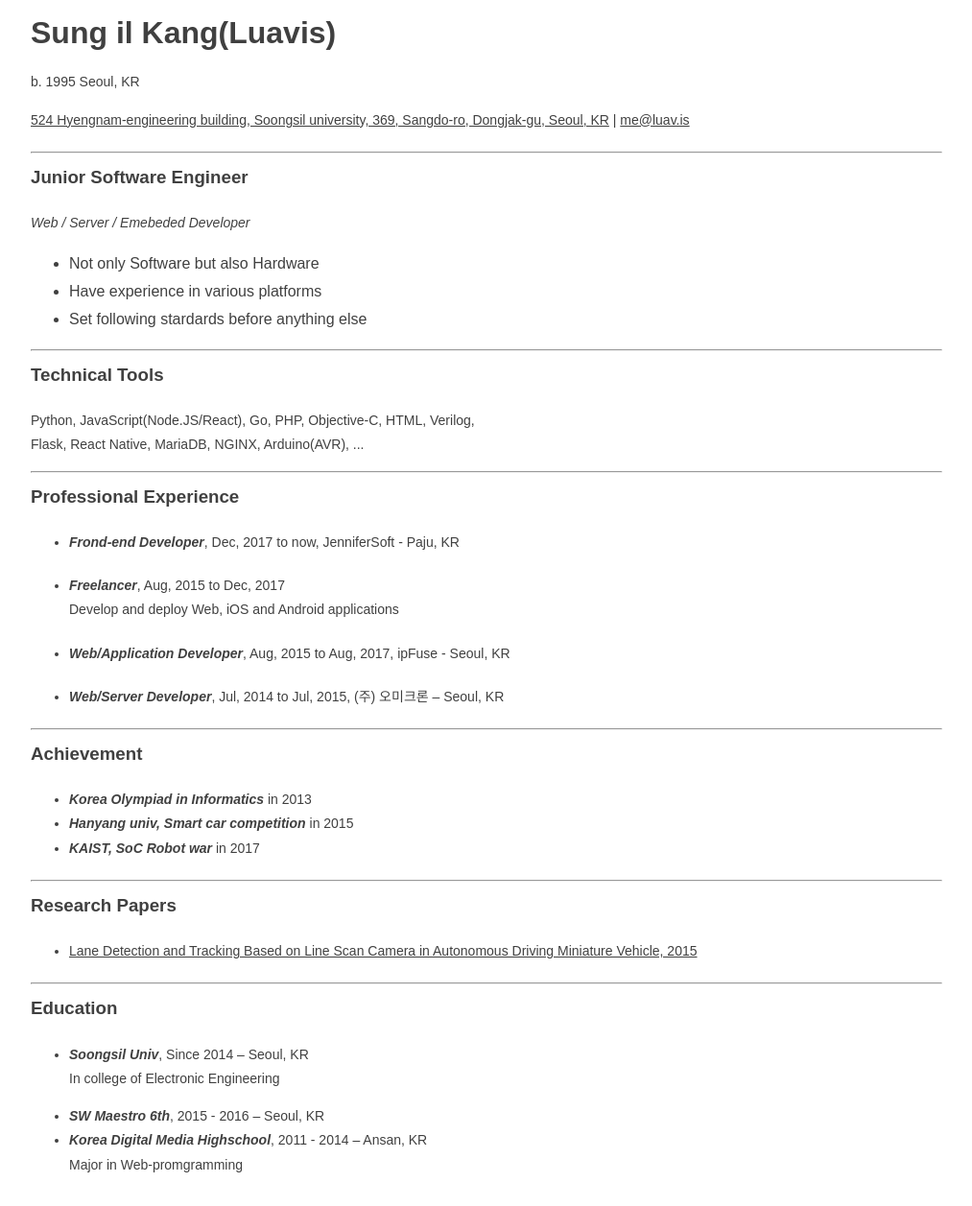
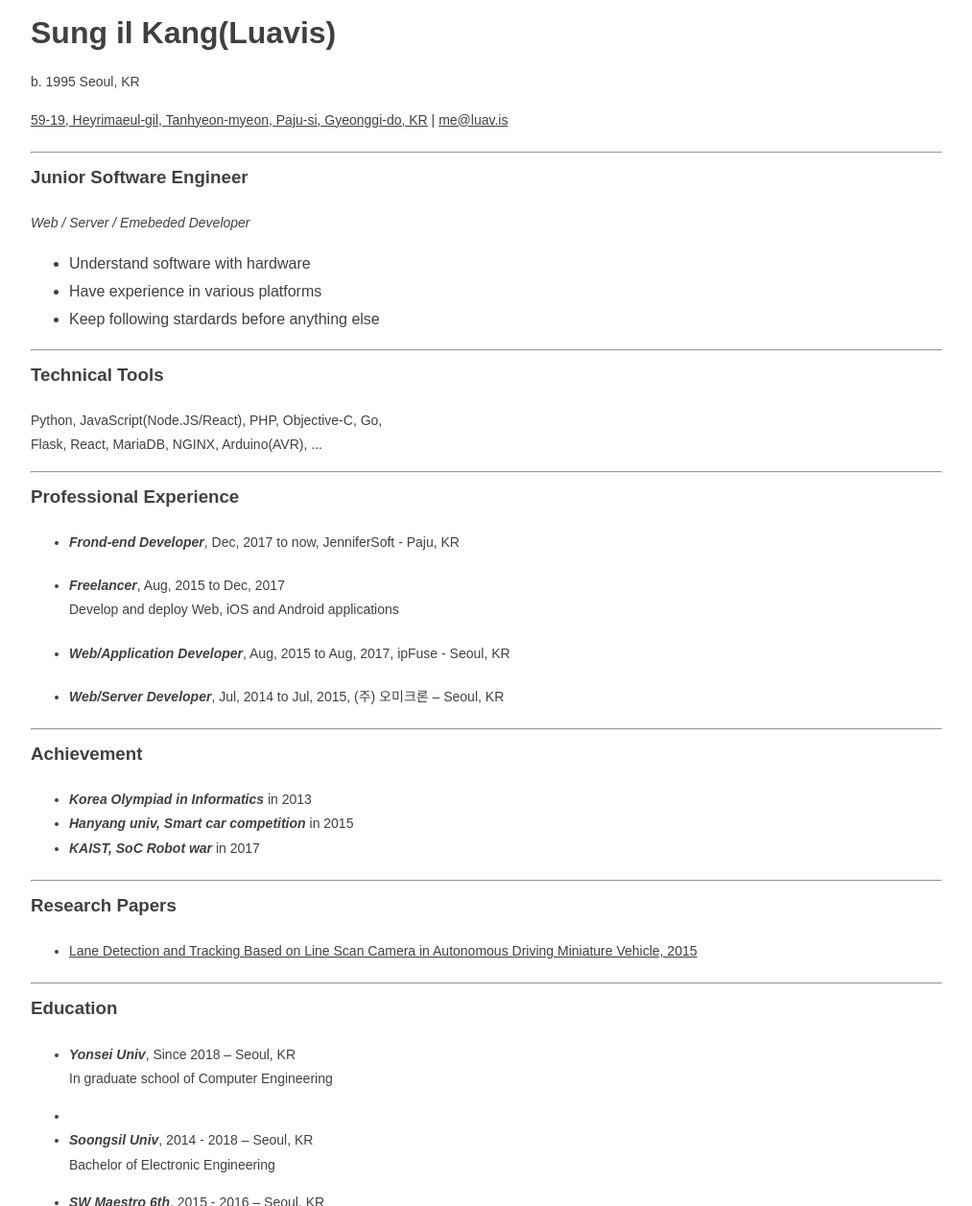
Before and after one commit to Luavis/luavis.github.io, a Jekyll site: the page built from _pages/about_me.html, in a window 1280 px wide and 1400 px high, scrolled down 380 px, cut to the strip 143-1400 px from the top of the window. Shown: the whole strip at 96% size, without its empty margins (133-1146 px from the left). Built offline with Jekyll 4.4.1, drawn with Linux system fonts in a browser that asks for light colours; some web fonts are replaced.

Commit message:
Edit about me

```diff
--- a/_pages/about_me.html
+++ b/_pages/about_me.html
@@ -33,7 +33,7 @@ permalink: /about/
     <img src="https://avatars3.githubusercontent.com/u/1534596?v=3&amp;s=460" id="profile-image" alt="profile" width="160">
     <h1 class="name-title">Sung il Kang(Luavis)</h1>
     <p class="description">b. 1995 Seoul, KR</p>
-    <p class="description"><a href="https://www.google.co.kr/maps/place/@37.4957653,126.9539794,17z/data=!4m5!3m4!1s0x357ca1d5d79ac14d:0x5290cc3efc3a4ed7!8m2!3d37.4957653!4d126.9561681">524 Hyengnam-engineering building, Soongsil university, 369, Sangdo-ro, Dongjak-gu, Seoul, KR</a> | <a href="mailto:me@luav.is">me@luav.is</a> </p>
+    <p class="description"><a href="https://www.google.co.kr/maps/place/@37.7888482,126.6948048,17z/data=!3m1!4b1!4m12!1m6!3m5!1s0x357c9e1e71e72c45:0x3c760090151327b5!2z7KCc64uI7Y287IaM7ZSE7Yq4!8m2!3d37.7888482!4d126.6969935!3m4!1s0x357c9e1e71e72c45:0x3c760090151327b5!8m2!3d37.7888482!4d126.6969935">59-19, Heyrimaeul-gil, Tanhyeon-myeon, Paju-si, Gyeonggi-do, KR</a> | <a href="mailto:me@luav.is">me@luav.is</a> </p>
   </div>
 
   <hr>
@@ -43,17 +43,17 @@ permalink: /about/
     <p class="description"><i>Web / Server / Emebeded Developer</i></p>
   </div>
   <ul>
-    <li>Not only Software but also Hardware</li>
+    <li>Understand software with hardware</li>
     <li>Have experience in various platforms</li>
-    <li>Set following stardards before anything else</li>
+    <li>Keep following stardards before anything else</li>
   </ul>
   <hr>
 
   <div class="text-center">
     <h3>Technical Tools</h3>
     <p class="description">
-      Python, JavaScript(Node.JS/React), Go, PHP, Objective-C, HTML, Verilog,<br>
-      Flask, React Native, MariaDB, NGINX, Arduino(AVR), ...
+      Python, JavaScript(Node.JS/React), PHP, Objective-C, Go,<br>
+      Flask, React, MariaDB, NGINX, Arduino(AVR), ...
     </p>
   </div>
   <hr>
@@ -75,9 +75,7 @@ permalink: /about/
         <em>Web/Server Developer</em>, Jul, 2014 to Jul, 2015, (주) 오미크론 – Seoul, KR
       </li>
   </ul>
-
   <hr>
-
   <div class="text-center">
     <h3>Achievement</h3>
   </div>
@@ -86,26 +84,29 @@ permalink: /about/
       <li><em>Hanyang univ, Smart car competition</em> in 2015</li>
       <li><em>KAIST, SoC Robot war</em> in 2017</li>
   </ul>
-
   <hr>
-
   <div class="text-center">
     <h3>Research Papers</h3>
   </div>
   <ul class="description margin-bottom">
     <li><a href="http://www.dbpia.co.kr/Journal/ArticleDetail/NODE06564764">Lane Detection and Tracking Based on Line Scan Camera in Autonomous Driving Miniature Vehicle, 2015</a></li>
   </ul>
-
   <hr>
-
   <div class="text-center">
     <h3>Education</h3>
   </div>
   <ul class="description margin-bottom">
     <li>
-      <em>Soongsil Univ</em>, Since 2014 – Seoul, KR <br>
+      <em>Yonsei Univ</em>, Since 2018 – Seoul, KR <br>
       <p class="description">
-        In college of Electronic Engineering
+        In graduate school of Computer Engineering
+      </p>
+    </li>
+    <li>
+    <li>
+      <em>Soongsil Univ</em>, 2014 - 2018 – Seoul, KR <br>
+      <p class="description">
+        Bachelor of Electronic Engineering
       </p>
     </li>
     <li>
```
